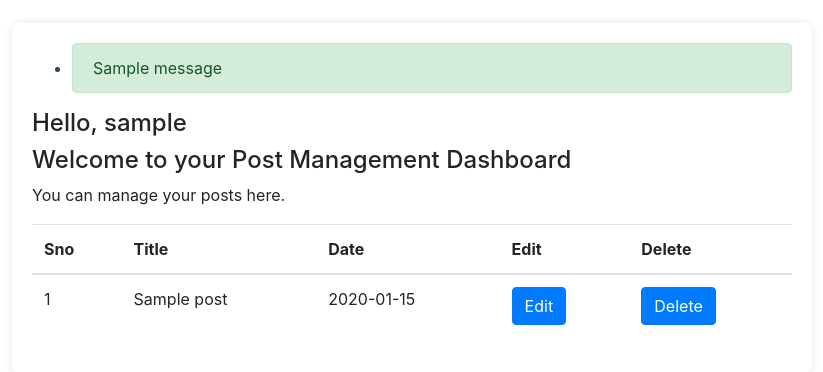
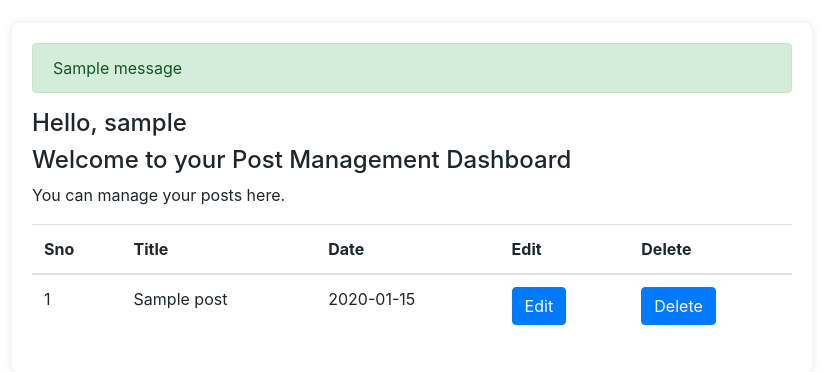
Before and after one commit to shreyas5522/fullStack-Blog, a Flask app: page /dashboard in a window 1280 px wide. Shown: the part 60-432 px from the top of the page, without its empty margins (228-1051 px from the left). Run offline with Flask 3, Linux system fonts and the light colour scheme; the first user in the database is signed in; tables that the repository leaves empty hold one stand-in row (Sample ...); one stand-in notice (Sample message) is shown; some libraries are stand-ins or nearby versions.

Commit message:
8th-March-2024 | Dashboard UI

```diff
--- a/templates/dashboard.html
+++ b/templates/dashboard.html
@@ -7,13 +7,13 @@
 
         {% with messages = get_flashed_messages(with_categories=True) %}
         {% if messages %}
-        <ul class="flashes">
+        <div class="flashes">
             {% for category, message in messages %}
-            <li class="alert alert-{{ category }}">
+            <p class="alert alert-{{ category }}">
                 {{ message }}
-            </li>
+            </p>
             {% endfor %}
-        </ul>
+        </div>
         {% endif %}
         {% endwith %}
         <h3 style="font-size: 24px; margin-top: 0;">Hello, {{username}}</h3>
--- a/templates/dashboard_settings.html
+++ b/templates/dashboard_settings.html
@@ -32,7 +32,7 @@
 
   <button class="accordion">Add User</button>
   <div class="panel importFormStyle">
-    <form method="POST" action="{{ url_for('settings') }}">
+    <form method="POST" action="{{ url_for('settings') }}" style="margin: 20px;">
       <label for="new_username">Username:</label>
       <input type="text" name="new_username" required><br><br>
       <label for="new_user_password">Password:</label>
```
